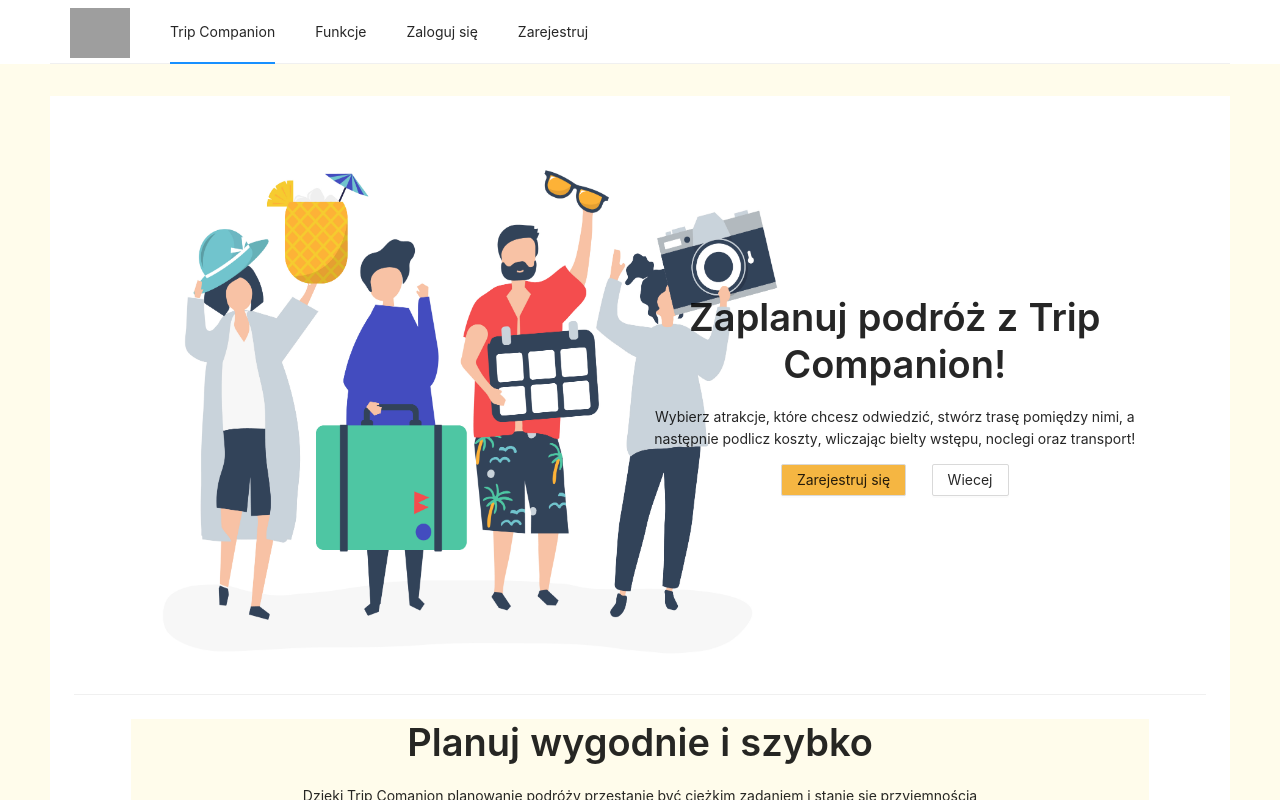
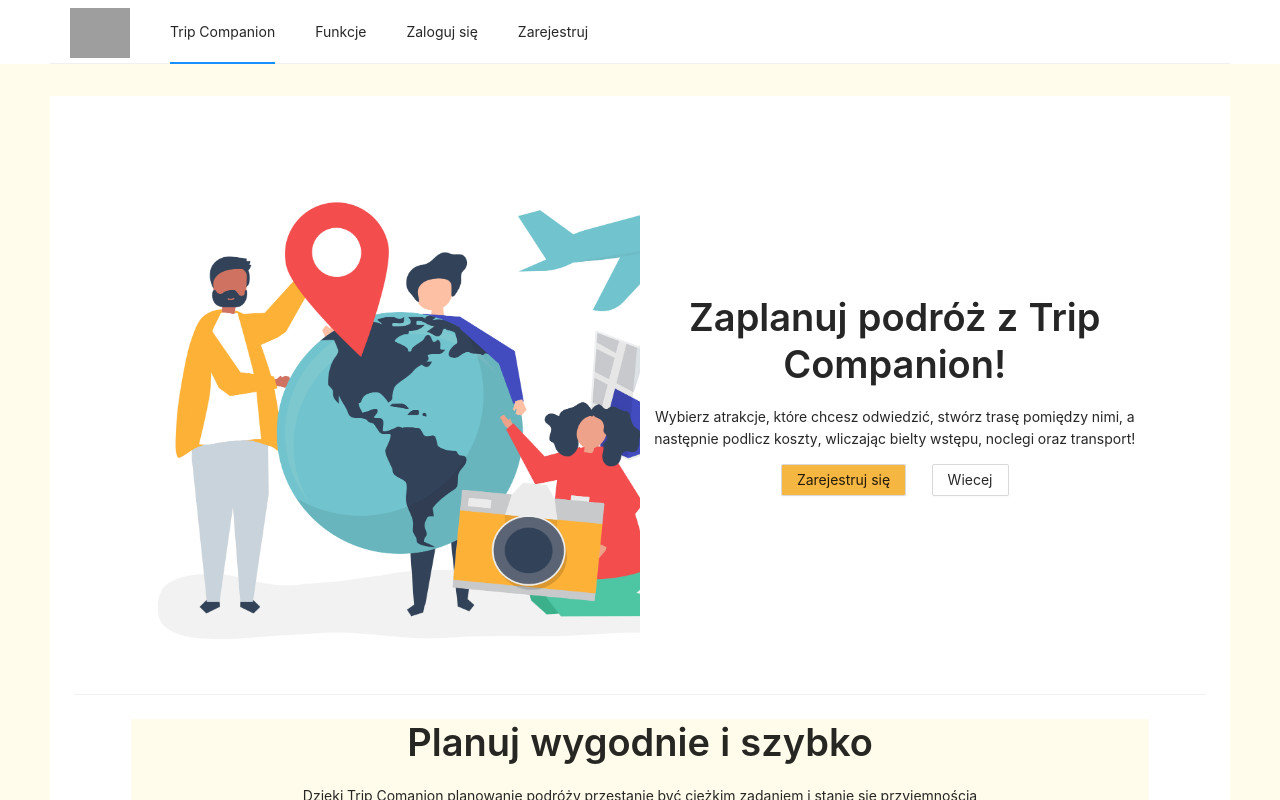
Before and after one commit to emiliale/tripCompanion, a React (Create React App) app in the folder web/: page / in a window 1280 px wide. Shown: the top 800 px of the page. Built offline with nearby package versions, Linux system fonts and the light colour scheme; grey boxes are pictures that could not be loaded.

Commit message:
Add carousel to main page

```diff
--- a/web/src/pages/Main/AboutApp.js
+++ b/web/src/pages/Main/AboutApp.js
@@ -1,5 +1,5 @@
 import React from 'react';
-import { Typography, Row, Col, Button } from 'antd';
+import { Typography, Row, Col, Button, Carousel } from 'antd';
 import { Link } from 'react-router-dom';
 
 
@@ -11,6 +11,8 @@
             <div style={{ paddingRight: '5%', paddingLeft: '5%' }}>
                 <Row align="middle">
                     <Col span={12}>
+                        <Carousel autoplay>
+                            <div>
                                 <img
                                     width={700}
                                     height={550}
@@ -18,6 +20,26 @@
                                     src="/img/64678.jpg"
                                     size={'100%'}
                                 />
+                            </div>
+                            <div>
+                                <img
+                                    width={700}
+                                    height={550}
+                                    alt="logo"
+                                    src="/img/64662.jpg"
+                                    size={'100%'}
+                                />
+                            </div>
+                            <div>
+                                <img
+                                    width={700}
+                                    height={550}
+                                    alt="logo"
+                                    src="/img/66143.jpg"
+                                    size={'100%'}
+                                />
+                            </div>
+                        </Carousel>
                     </Col>
                     <Col span={12} style={{ textAlign: 'center' }}>
                         <Title>
@@ -27,8 +49,8 @@
                             Wybierz atrakcje, które chcesz odwiedzić, stwórz trasę pomiędzy nimi,
                             a następnie podlicz koszty, wliczając bielty wstępu, noclegi oraz transport!
                         </Paragraph>
-            <Button style={{ backgroundColor: "#f5b642", marginRight: "5%" }}><Link to="/signup/" style={{textDecoration: 'none'}}>Zarejestruj się</Link></Button>
-            <Button><Link to="/functions/" style={{textDecoration: 'none'}}>Wiecej</Link></Button>
+                        <Button style={{ backgroundColor: "#f5b642", marginRight: "5%" }}><Link to="/signup/" style={{ textDecoration: 'none' }}>Zarejestruj się</Link></Button>
+                        <Button><Link to="/functions/" style={{ textDecoration: 'none' }}>Wiecej</Link></Button>
                     </Col>
                 </Row>
             </div>
```
Lines whose indentation alone changed are shown as unchanged.
